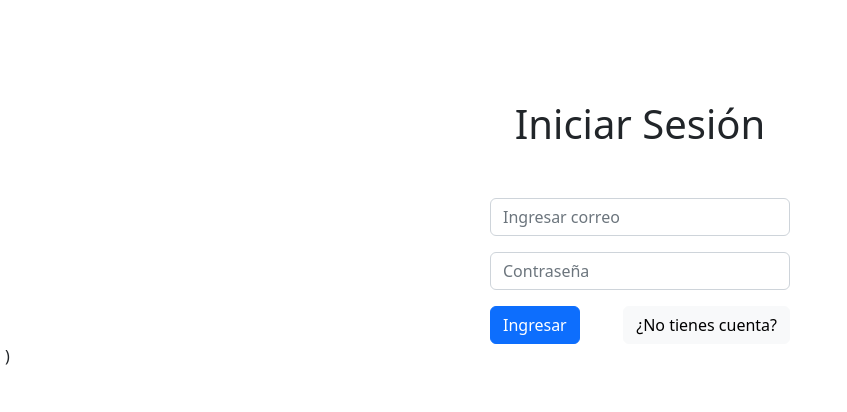
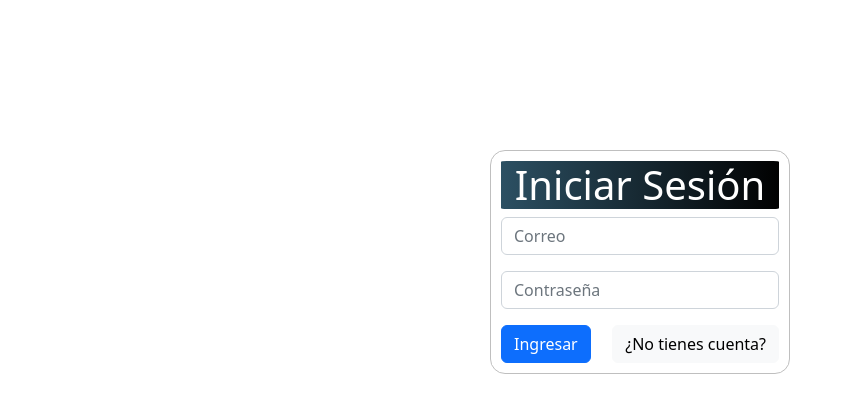
Before and after one commit to hernanr9317/sampleFrontendNextJs, a Next.js app: page /auth/login in a window 1280 px wide. Shown: the top 412 px of the page, without its empty margins (0-847 px from the left). Built offline with nearby package versions, Linux system fonts and the light colour scheme; no server answers.

Commit message:
add styles login

```diff
--- a/pages/auth/login.jsx
+++ b/pages/auth/login.jsx
@@ -28,13 +28,12 @@ const LoginPage = () => {
 
   return (
     <AuthLayout title="Login">
-      <h1 className="text-center" style={{marginTop: '100px'}}>
-        Iniciar Sesión
-      </h1>
+      <div className="login-container">
         <Form
-        style={{width: '300px', margin: 'auto', marginTop: '50px'}}
+          className="form-login-register"
           onSubmit={handleSubmit(onLoginUser)}
         >
+          <h1 className="text-center title">Iniciar Sesión</h1>
           <div
             className="alert alert-danger"
             role="alert"
@@ -46,7 +45,7 @@ const LoginPage = () => {
             <Form.Control
               className={!!errors.email ? 'is-invalid' : ''}
               type="email"
-            placeholder="Ingresar correo"
+              placeholder="Correo"
               {...register('email', {
                 required: 'Este campo es requerido',
               })}
@@ -73,7 +72,7 @@ const LoginPage = () => {
             </Button>
           </Link>
         </Form>
-      )
+      </div>
     </AuthLayout>
   );
 };
--- /dev/null
+++ b/pages/auth/styles.scss
@@ -0,0 +1,21 @@
+
+.form-login-register {
+    border: 1px solid  rgb(191, 191, 191);
+    border-radius: 15px;
+    padding: 10px;
+    width: 300px;
+    margin: auto;
+    margin-top: 50px;
+}
+
+
+.login-container{
+   padding-top: 100px;
+
+    .title {
+        background: linear-gradient(90deg, rgba(44,80,99,1) 0%, rgba(1,1,1,1) 100%);
+        border-radius: 2%;
+        color: white;
+
+    }
+}
--- a/styles/globals.scss
+++ b/styles/globals.scss
@@ -8,6 +8,8 @@
 @import '/components/Admin/CategoryTable/styles.scss';
 @import '/components/Admin/ModalElement/styles.scss';
 @import '/components/Admin/MainProfile/styles.scss';
+@import '../pages/auth/styles.scss';
+
 
 
 .footerImg {
```
Lines whose indentation alone changed are shown as unchanged.
